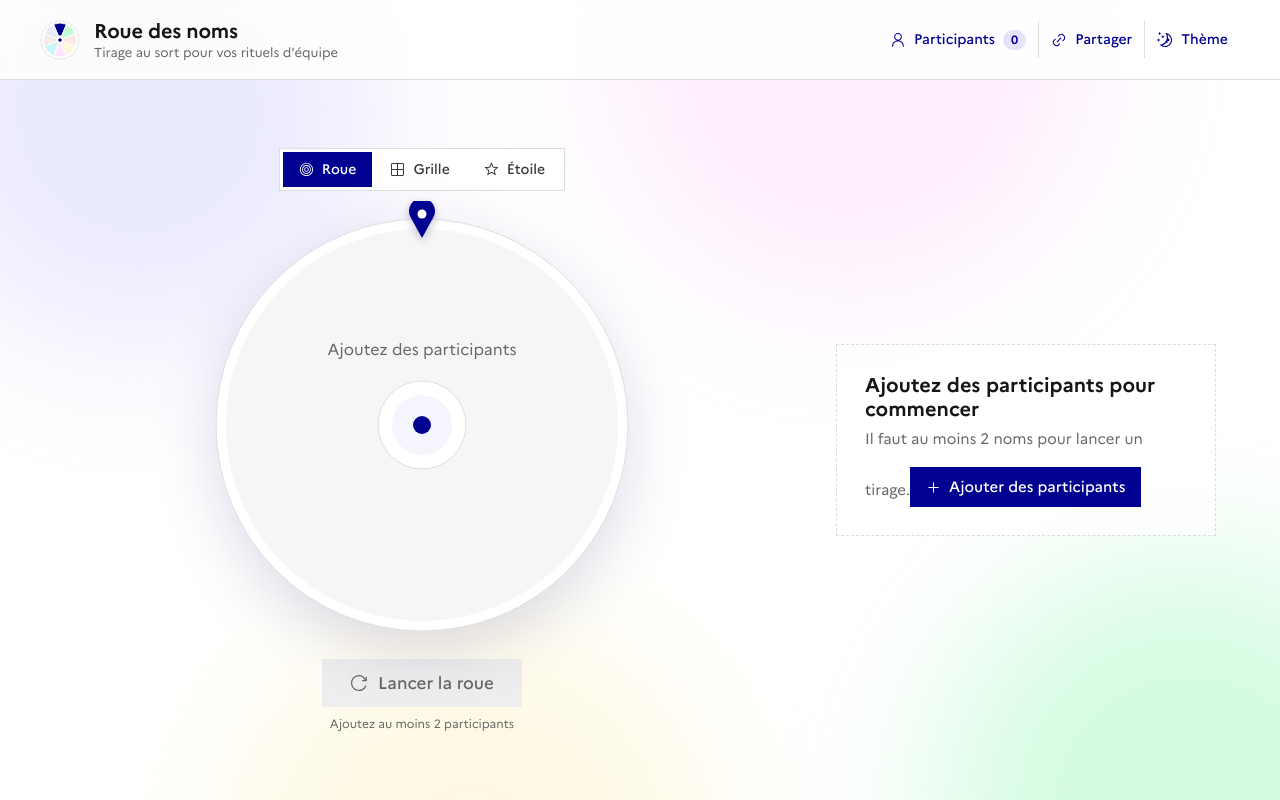
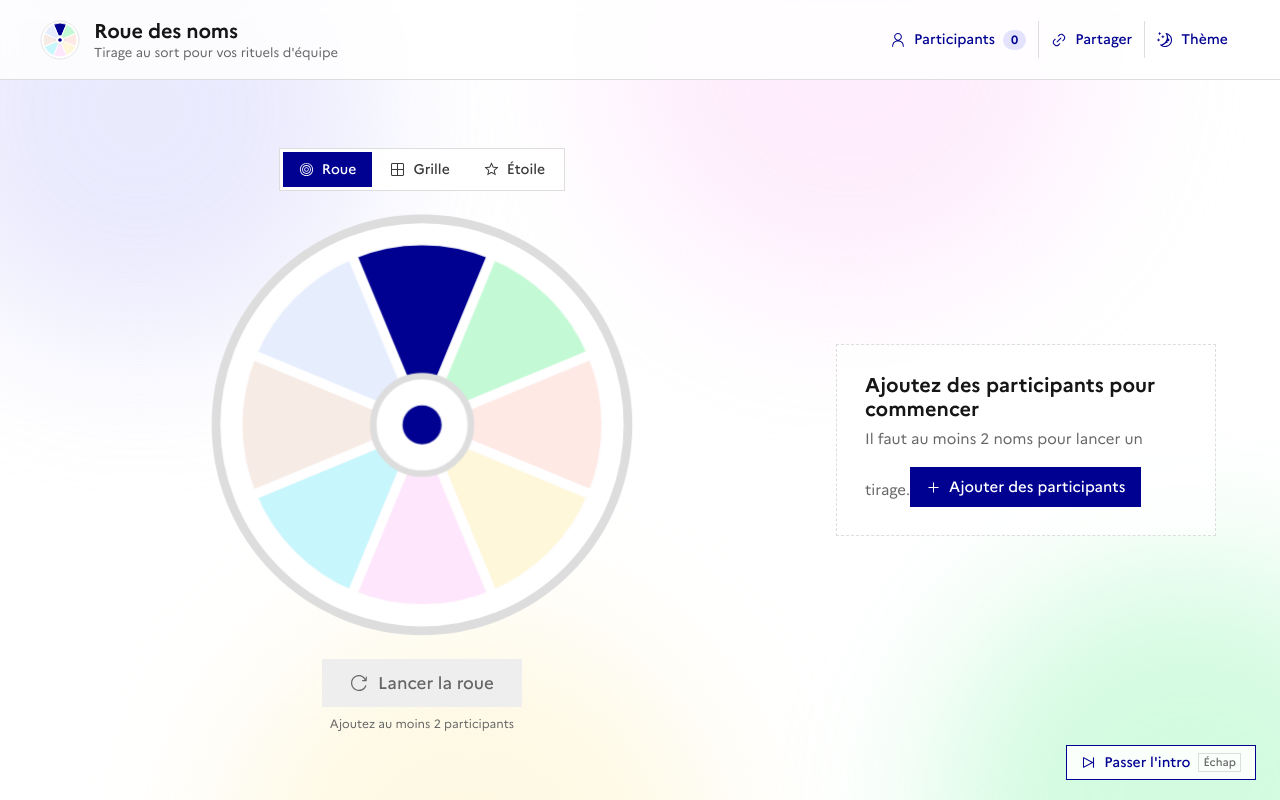
Before and after one commit to jordantaillefer/whell-name, a Next.js app: page / in a window 1280 px wide. Built offline with nearby package versions, Linux system fonts and the light colour scheme.

Commit message:
feat: intro animée — le pictogramme se transforme en roue

```diff
--- /dev/null
+++ b/components/roue/IntroSplash.module.css
@@ -0,0 +1,36 @@
+.splash { position: fixed; inset: 0; z-index: 30; display: grid; place-items: center; pointer-events: none; }
+.mark { display: flex; flex-direction: column; align-items: center; gap: 20px; }
+.markSvg { overflow: visible; }
+.markSvg [data-mark-part],
+.markSvg [data-mark-ring],
+.markSvg [data-mark-hub] { opacity: 0; }
+.word {
+  display: flex;
+  margin: 0;
+  overflow: hidden;
+  font-size: 34px;
+  line-height: 44px;
+  font-weight: 700;
+  letter-spacing: -0.02em;
+  color: var(--rn-text);
+}
+.letter { display: inline-block; transform: translateY(105%); }
+.tag { margin: 0; font-size: 15px; color: var(--rn-mute); opacity: 0; }
+.skip {
+  position: fixed;
+  right: 24px;
+  bottom: 20px;
+  z-index: 31;
+  display: inline-flex;
+  align-items: center;
+  gap: 8px;
+  padding: 6px 14px;
+  font: inherit;
+  font-size: 14px;
+  font-weight: 500;
+  color: var(--rn-blue);
+  background: color-mix(in srgb, var(--rn-bg) 90%, transparent);
+  border: 1px solid var(--rn-blue);
+  cursor: pointer;
+}
+.skip kbd { padding: 0 4px; font-family: inherit; font-size: 11px; color: var(--rn-mute); border: 1px solid var(--rn-border); }
--- /dev/null
+++ b/components/roue/IntroSplash.tsx
@@ -0,0 +1,165 @@
+"use client"
+
+import { useEffect, useRef, type RefObject } from "react"
+import { TrackNextIcon } from "@radix-ui/react-icons"
+import { WheelMark } from "./WheelMark"
+import styles from "./IntroSplash.module.css"
+
+const MARK_SIZE = 132
+const WORD = "Roue des noms"
+
+type Props = {
+  targetRef: RefObject<Element | null>
+  /** Diamètre de l'anneau cible / largeur de l'élément cible (412/420 pour la roue). */
+  ringRatio: number
+  onReveal: () => void
+  onSettle: () => void
+  onExited: () => void
+}
+
+export function IntroSplash({ targetRef, ringRatio, onReveal, onSettle, onExited }: Props) {
+  const markRef = useRef<SVGSVGElement>(null)
+  const wordRef = useRef<HTMLParagraphElement>(null)
+  const tagRef = useRef<HTMLParagraphElement>(null)
+  const callbacks = useRef({ onReveal, onSettle, onExited })
+  const skipRef = useRef<() => void>(() => {})
+
+  useEffect(() => {
+    callbacks.current = { onReveal, onSettle, onExited }
+  })
+
+  useEffect(() => {
+    const animations: Animation[] = []
+    const timers: number[] = []
+    let finished = false
+
+    const animate = (el: Element | null, keyframes: Keyframe[], options: KeyframeAnimationOptions) => {
+      if (!el) return null
+      const animation = el.animate(keyframes, { fill: "both", ...options })
+      animations.push(animation)
+      return animation
+    }
+    const later = (fn: () => void, ms: number) => timers.push(window.setTimeout(fn, ms))
+    const finish = () => {
+      if (finished) return
+      finished = true
+      animations.forEach((a) => a.cancel())
+      timers.forEach((id) => window.clearTimeout(id))
+      callbacks.current.onReveal()
+      callbacks.current.onSettle()
+      callbacks.current.onExited()
+    }
+    skipRef.current = finish
+
+    const mark = markRef.current
+    if (!mark || window.matchMedia("(prefers-reduced-motion: reduce)").matches) {
+      finish()
+      return
+    }
+
+    // 1. Les parts se déploient en spirale, puis l'anneau et le moyeu
+    mark.querySelectorAll("[data-mark-part]").forEach((part, i) =>
+      animate(
+        part,
+        [
+          { transform: "rotate(-60deg) scale(0)", opacity: 0 },
+          { transform: "rotate(0deg) scale(1.06)", opacity: 1, offset: 0.7 },
+          { transform: "rotate(0deg) scale(1)", opacity: 1 },
+        ],
+        { duration: 520, delay: 60 + i * 45, easing: "cubic-bezier(.2,.9,.3,1.2)" },
+      ),
+    )
+    animate(mark.querySelector("[data-mark-ring]"), [{ opacity: 0 }, { opacity: 1 }], { duration: 300, delay: 520 })
+    animate(mark.querySelector("[data-mark-hub]"), [{ opacity: 0, transform: "scale(0)" }, { opacity: 1, transform: "scale(1)" }], {
+      duration: 300,
+      delay: 560,
+      easing: "cubic-bezier(.3,1.6,.5,1)",
+    })
+
+    // 2. Le nom monte lettre par lettre, puis le sous-titre
+    wordRef.current?.querySelectorAll("[data-letter]").forEach((letter, k) =>
+      animate(letter, [{ transform: "translateY(105%)" }, { transform: "translateY(0)" }], {
+        duration: 420,
+        delay: 520 + k * 26,
+        easing: "cubic-bezier(.2,1.1,.4,1)",
+      }),
+    )
+    animate(tagRef.current, [{ opacity: 0, transform: "translateY(6px)" }, { opacity: 1, transform: "none" }], { duration: 400, delay: 860 })
+
+    // 3. Tour d'élan
+    animate(mark, [{ transform: "rotate(0deg)" }, { transform: "rotate(-12deg)", offset: 0.25 }, { transform: "rotate(360deg)" }], {
+      duration: 800,
+      delay: 1050,
+      easing: "cubic-bezier(.5,0,.2,1)",
+    })
+    later(() => {
+      animate(wordRef.current, [{ opacity: 1 }, { opacity: 0, transform: "translateY(8px)" }], { duration: 250 })
+      animate(tagRef.current, [{ opacity: 1 }, { opacity: 0 }], { duration: 200 })
+    }, 1300)
+
+    // 4. FLIP : le pictogramme se pose exactement sur la roue
+    later(() => {
+      const target = targetRef.current
+      if (!target) {
+        finish()
+        return
+      }
+      const from = mark.getBoundingClientRect()
+      const to = target.getBoundingClientRect()
+      const scale = (to.width * ringRatio) / ((MARK_SIZE * 38) / 40)
+      const dx = to.left + to.width / 2 - (from.left + from.width / 2)
+      const dy = to.top + to.height / 2 - (from.top + from.height / 2)
+      const move = animate(
+        mark,
+        [
+          { transform: "translate(0px, 0px) scale(1) rotate(360deg)" },
+          { transform: `translate(${dx}px, ${dy}px) scale(${scale}) rotate(360deg)` },
+        ],
+        { duration: 700, easing: "cubic-bezier(.6,0,.15,1)" },
+      )
+      later(() => callbacks.current.onReveal(), 420)
+      if (move) {
+        move.onfinish = () => {
+          if (finished) return
+          callbacks.current.onSettle()
+          const fade = animate(mark, [{ opacity: 1 }, { opacity: 0 }], { duration: 300, fill: "forwards" })
+          if (fade) fade.onfinish = finish
+        }
+      }
+    }, 1860)
+
+    const onKeyDown = (event: KeyboardEvent) => {
+      if (event.key === "Escape") finish()
+    }
+    window.addEventListener("keydown", onKeyDown)
+    return () => {
+      window.removeEventListener("keydown", onKeyDown)
+      animations.forEach((a) => a.cancel())
+      timers.forEach((id) => window.clearTimeout(id))
+    }
+  }, [targetRef, ringRatio])
+
+  return (
+    <>
+      <div className={styles.splash} aria-hidden>
+        <div className={styles.mark}>
+          <WheelMark ref={markRef} size={MARK_SIZE} className={styles.markSvg} />
+          <p ref={wordRef} className={styles.word}>
+            {[...WORD].map((char, i) => (
+              <span key={i} data-letter className={styles.letter}>
+                {char === " " ? " " : char}
+              </span>
+            ))}
+          </p>
+          <p ref={tagRef} className={styles.tag}>
+            Tirage au sort pour vos rituels d'équipe
+          </p>
+        </div>
+      </div>
+      <button type="button" className={styles.skip} onClick={() => skipRef.current()}>
+        <TrackNextIcon aria-hidden />
+        Passer l'intro <kbd>Échap</kbd>
+      </button>
+    </>
+  )
+}
--- a/components/roue/NameWheelApp.module.css
+++ b/components/roue/NameWheelApp.module.css
@@ -43,3 +43,16 @@
 @media (max-width: 1024px) {
   .stage { grid-template-columns: minmax(0, 1fr); gap: 32px; padding: 24px 16px 40px; }
 }
+
+/* Intro : l'interface reste cachée puis apparaît en décalé */
+.reveal {
+  position: relative;
+  z-index: 2;
+  transition: opacity 0.5s ease var(--d, 0s), transform 0.6s cubic-bezier(.2, 1, .3, 1) var(--d, 0s);
+}
+.pre .reveal { opacity: 0; pointer-events: none; }
+.pre .fromTop { transform: translateY(-16px); }
+.pre .fromBottom { transform: translateY(14px); }
+.pre .fromRight { transform: translateX(30px); }
+.view { transition: opacity 0.35s ease; }
+.hideView .view { opacity: 0; }
--- a/components/roue/NameWheelApp.tsx
+++ b/components/roue/NameWheelApp.tsx
@@ -16,6 +16,7 @@ import { AppHeader } from "./AppHeader"
 import { AuraBackground } from "./AuraBackground"
 import { FINALE_SPIN_MS, FinaleView } from "./FinaleView"
 import { GridView } from "./GridView"
+import { IntroSplash } from "./IntroSplash"
 import { ModeSwitch } from "./ModeSwitch"
 import { ParticipantsDrawer } from "./ParticipantsDrawer"
 import { RecapView } from "./RecapView"
@@ -32,7 +33,8 @@ const MODE_TARGET: Record<DisplayMode, string> = { wheel: "la roue", grid: "la g
 function isInteractiveTarget(target: EventTarget | null): boolean {
   return (
     target instanceof HTMLElement &&
-    target.closest("input, textarea, select, button, a, [contenteditable='true'], [role='radio'], [role='tab']") !== null
+    target.closest("input, textarea, select, button, a, [contenteditable='true'], [role='radio'], [role='tab']") !==
+      null
   )
 }
 
@@ -61,6 +63,13 @@ export function NameWheelApp() {
   const appRef = useRef<HTMLDivElement>(null)
   const drawAreaRef = useRef<HTMLDivElement>(null)
   const stopRainRef = useRef<(() => void) | null>(null)
+  const [intro, setIntro] = useState<"playing" | "revealing" | "settled" | "done">("playing")
+  const wheelSvgRef = useRef<SVGSVGElement>(null)
+  const introTargetRef = mode === "wheel" ? wheelSvgRef : drawAreaRef
+  const onIntroReveal = useCallback(() => setIntro((s) => (s === "playing" ? "revealing" : s)), [])
+  const onIntroSettle = useCallback(() => setIntro((s) => (s === "playing" || s === "revealing" ? "settled" : s)), [])
+  const onIntroExited = useCallback(() => setIntro("done"), [])
+  const introActive = intro === "playing" || intro === "revealing"
   const fact = useNameFact(selected)
 
   useEffect(() => () => stopRainRef.current?.(), [])
@@ -75,7 +84,11 @@ export function NameWheelApp() {
       const a = app.getBoundingClientRect()
       const r = area.getBoundingClientRect()
       const swatch = colorsFor(drawn)[index]
-      burstConfetti(app, { x: r.left - a.left + r.width / 2, y: r.top - a.top + 12 }, confettiColors(swatch.bg, swatch.ink))
+      burstConfetti(
+        app,
+        { x: r.left - a.left + r.width / 2, y: r.top - a.top + 12 },
+        confettiColors(swatch.bg, swatch.ink),
+      )
     },
     [startTimer, reducedMotion],
   )
@@ -138,7 +151,10 @@ export function NameWheelApp() {
   }, [selected, names, record, readTimer, resetTimer, setNames])
 
   const replay = useCallback(() => {
-    const again = mergeNames([], entries.map((e) => e.name)).names
+    const again = mergeNames(
+      [],
+      entries.map((e) => e.name),
+    ).names
     clearLog()
     resetDraw()
     setStage("play")
@@ -199,8 +215,8 @@ export function NameWheelApp() {
   const primary = finaleReady ? launchFinale : launch
   const primaryRef = useRef(primary)
   useEffect(() => {
-    primaryRef.current = stage === "play" ? primary : () => {}
-  }, [primary, stage])
+    primaryRef.current = stage === "play" && !introActive ? primary : () => {}
+  }, [primary, stage, introActive])
 
   useEffect(() => {
     const onKeyDown = (event: KeyboardEvent) => {
@@ -233,9 +249,20 @@ export function NameWheelApp() {
   )
 
   return (
-    <div ref={appRef} className={cn(styles.app, selected && styles.won)} style={winStyle}>
-      <AuraBackground />
+    <div
+      ref={appRef}
+      className={cn(
+        styles.app,
+        selected && styles.won,
+        intro === "playing" && styles.pre,
+        introActive && styles.hideView,
+      )}
+      style={winStyle}
+    >
+      <AuraBackground visible={intro !== "playing"} />
+      <div className={cn(styles.reveal, styles.fromTop)} style={{ "--d": "0.05s" } as CSSProperties}>
         <AppHeader names={names} colors={colors} onOpenParticipants={openParticipants} />
+      </div>
 
       <main className={cn(styles.stage, stage === "recap" && styles.stageSingle)}>
         {stage === "recap" ? (
@@ -243,9 +270,12 @@ export function NameWheelApp() {
         ) : (
           <>
             <div className={styles.drawCol}>
+              <div className={cn(styles.reveal, styles.fromTop)} style={{ "--d": "0.15s" } as CSSProperties}>
                 <ModeSwitch value={mode} onChange={setMode} disabled={drawing || inFinale} />
+              </div>
               <div ref={drawAreaRef} className={styles.drawArea}>
                 <span className={styles.glow} aria-hidden />
+                <div className={styles.view}>
                   {finaleReady || inFinale ? (
                     <FinaleView
                       name={names[0] ?? selected ?? ""}
@@ -263,18 +293,31 @@ export function NameWheelApp() {
                           durationMs={draw.durationMs}
                           spinning={drawing}
                           winnerIndex={winnerIndex}
+                          svgRef={wheelSvgRef}
                         />
                       )}
                       {mode === "grid" && (
-                      <GridView names={names} colors={colors} highlightIndex={draw.highlightIndex} winnerIndex={winnerIndex} />
+                        <GridView
+                          names={names}
+                          colors={colors}
+                          highlightIndex={draw.highlightIndex}
+                          winnerIndex={winnerIndex}
+                        />
                       )}
                       {mode === "star" && (
-                      <StarView names={names} colors={colors} highlightIndex={draw.highlightIndex} winnerIndex={winnerIndex} />
+                        <StarView
+                          names={names}
+                          colors={colors}
+                          highlightIndex={draw.highlightIndex}
+                          winnerIndex={winnerIndex}
+                        />
                       )}
                     </>
                   )}
                 </div>
+              </div>
               {stage === "play" && (
+                <div className={cn(styles.reveal, styles.fromBottom)} style={{ "--d": "0.25s" } as CSSProperties}>
                   <SpinButton
                     label={spinLabel}
                     icon={finaleReady ? "finale" : "spin"}
@@ -284,9 +327,11 @@ export function NameWheelApp() {
                     onClick={primary}
                     hint={spinHint}
                   />
+                </div>
               )}
             </div>
 
+            <div className={cn(styles.reveal, styles.fromRight)} style={{ "--d": "0.3s" } as CSSProperties}>
               <ResultPanel
                 selectedName={selected}
                 participantCount={names.length}
@@ -300,6 +345,7 @@ export function NameWheelApp() {
                 onFinish={finishRound}
                 onOpenParticipants={openParticipants}
               />
+            </div>
           </>
         )}
       </main>
@@ -316,6 +362,16 @@ export function NameWheelApp() {
         onResumeLastList={resumeLastList}
         returnFocusRef={drawerOpenerRef}
       />
+
+      {intro !== "done" && (
+        <IntroSplash
+          targetRef={introTargetRef}
+          ringRatio={mode === "wheel" ? 412 / 420 : 0.9}
+          onReveal={onIntroReveal}
+          onSettle={onIntroSettle}
+          onExited={onIntroExited}
+        />
+      )}
     </div>
   )
 }
```
Lines whose indentation alone changed are shown as unchanged.
